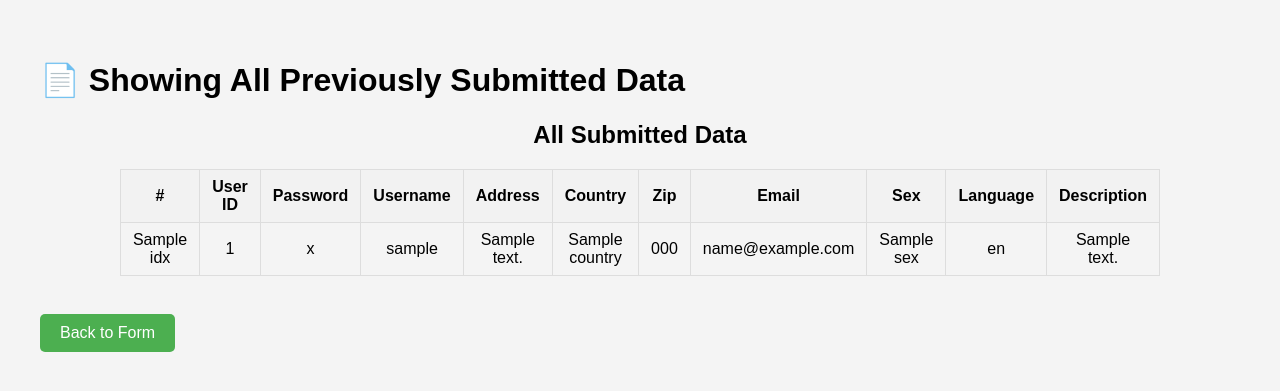
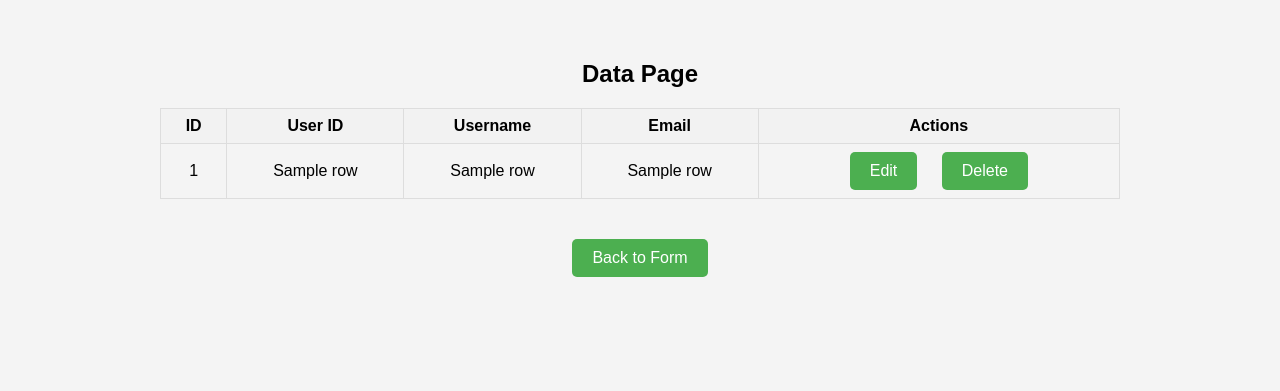
Before and after one commit to 9394113857/Project-1, a Flask app: template templates/thank_you.html in a window 1280 px wide. Shown: the top 391 px of the page. Run offline with Flask 3, Linux system fonts and the light colour scheme; the template is opened without the code that fills it: most values are stand-ins (such as "Sample title", 1, 10 or a date in 2020).

Commit message:
1. Implemented full CRUD operations for user data 2. Styled buttons and layout for cleaner UI 3. Enhanced table display and form alignment 4. Integrated action buttons with consistent design 5. Commit completed on: 2025-05-07 13:33:04

```diff
--- a/app.py
+++ b/app.py
@@ -1,15 +1,9 @@
 import os
 import logging
-from datetime import date
 from logging.handlers import RotatingFileHandler
 from flask import Flask, render_template, request, redirect, url_for
-from flask_sqlalchemy import SQLAlchemy
-
-# Flask setup
-app = Flask(__name__)
-app.config['SQLALCHEMY_DATABASE_URI'] = 'sqlite:///users.db'  # Database URI
-app.config['SQLALCHEMY_TRACK_MODIFICATIONS'] = False  # Disable modification tracking
-db = SQLAlchemy(app)  # Initialize the SQLAlchemy object for database interaction
+import sqlite3
+from datetime import date
 
 # Setup logger
 logs_dir = os.path.join(os.path.dirname(os.path.abspath(__file__)), 'logs')  # Directory for logs
@@ -25,72 +19,126 @@ logger.setLevel(logging.INFO)  # Set logging level to INFO
 logger.addHandler(log_handler)  # Add the rotating log handler to the logger
 
 # Clean up older logs except today's
-for filename in os.listdir(logs_dir):
-    if filename.endswith('.log'):
+for filename in os.listdir(logs_dir):  # Iterate through all files in the logs directory
+    if filename.endswith('.log'):  # Check if it's a log file
         filepath = os.path.join(logs_dir, filename)
         if filepath != log_file:  # Skip today's log file
             os.remove(filepath)  # Remove old log files
 
-# User model for the database
-class User(db.Model):
-    id = db.Column(db.Integer, primary_key=True)  # Auto-incrementing primary key
-    userid = db.Column(db.String(100))  # User ID
-    passid = db.Column(db.String(100))  # Password
-    username = db.Column(db.String(100))  # User's full name
-    address = db.Column(db.String(200))  # Address
-    country = db.Column(db.String(100))  # Country
-    zip = db.Column(db.String(20))  # Zip code
-    email = db.Column(db.String(100))  # Email address
-    sex = db.Column(db.String(10))  # Gender (Male/Female)
-    language = db.Column(db.String(100))  # Preferred language
-    desc = db.Column(db.Text)  # Description
+# Flask app setup
+app = Flask(__name__)
 
-# Route for the index page
-@app.route("/", methods=["GET", "POST"])
+# Create database and table
+conn = sqlite3.connect('users.db')
+c = conn.cursor()
+c.execute('''CREATE TABLE IF NOT EXISTS users (
+    id INTEGER PRIMARY KEY AUTOINCREMENT,
+    userid TEXT,
+    passid TEXT,
+    username TEXT,
+    address TEXT,
+    country TEXT,
+    zip TEXT,
+    email TEXT,
+    sex TEXT,
+    language TEXT,
+    desc TEXT
+)''')  # Create users table if it doesn't exist
+conn.commit()
+conn.close()
+
+@app.route('/', methods=['GET', 'POST'])
 def index():
-    if request.method == "POST":
+    if request.method == 'POST':  # When the form is submitted
         try:
-            # Get data from the form and create a new User object
-            new_user = User(
-                userid=request.form.get("userid"),
-                passid=request.form.get("passid"),
-                username=request.form.get("username"),
-                address=request.form.get("address"),
-                country=request.form.get("country"),
-                zip=request.form.get("zip"),
-                email=request.form.get("email"),
-                sex=request.form.get("sex"),
-                language=request.form.get("language"),
-                desc=request.form.get("desc")
+            # Collect data from the form
+            data = (
+                request.form['userid'],
+                request.form['passid'],
+                request.form['username'],
+                request.form['address'],
+                request.form['country'],
+                request.form['zip'],
+                request.form['email'],
+                request.form['sex'],
+                ', '.join(request.form.getlist('language')),  # Join selected languages into a string
+                request.form['desc']
             )
-            db.session.add(new_user)  # Add new user to the session
-            db.session.commit()  # Commit the session to save the data in the database
-            logger.info(f"New user submitted: {new_user.username} ({new_user.email})")  # Log the action
-            return redirect(url_for('thank_you', from_page='submit'))  # Redirect to the thank-you page
+            conn = sqlite3.connect('users.db')  # Connect to the database
+            c = conn.cursor()
+            c.execute('''INSERT INTO users (userid, passid, username, address, country, zip, email, sex, language, desc)
+                         VALUES (?, ?, ?, ?, ?, ?, ?, ?, ?, ?)''', data)  # Insert data into the database
+            conn.commit()
+            conn.close()
 
+            logger.info(f"New user submitted: {request.form['username']} ({request.form['email']})")  # Log new user submission
+            return redirect(url_for('thank_you', from_page='submit'))  # Redirect to thank you page
         except Exception as e:
-            db.session.rollback()  # Rollback in case of an error
-            logger.error(f"Error saving user data: {e}", exc_info=True)  # Log the error
-            return f"Error saving data: {e}"  # Return error message
+            logger.error(f"Error submitting user: {e}")  # Log error if something goes wrong
+            return "An error occurred. Please try again later."  # Return error message to user
+    return render_template('index.html')  # Render index.html when it's a GET request
 
-    # Check if there is any existing user data in the database
-    has_data = User.query.count() > 0
-    logger.info("Index page accessed. Existing data present: %s", has_data)  # Log page access and data status
-    return render_template("index.html", has_data=has_data)  # Render the index page
+@app.route('/thank_you')
+def thank_you():
+    from_page = request.args.get('from_page', '')  # Get the 'from_page' parameter to determine where we came from
+    try:
+        conn = sqlite3.connect('users.db')  # Connect to the database
+        c = conn.cursor()
+        c.execute('SELECT * FROM users')  # Fetch all user data from the database
+        data = c.fetchall()
+        conn.close()
+        logger.info("User list retrieved for thank you page")  # Log user list retrieval
+        return render_template('thank_you.html', data=data, from_page=from_page)  # Render thank_you.html with data
+    except Exception as e:
+        logger.error(f"Error retrieving users for thank you page: {e}")  # Log error if something goes wrong
+        return "An error occurred. Please try again later."  # Return error message to user
 
-# Route for the thank-you page
-@app.route("/thankyou")
-def thank_you():
-    from_page = request.args.get("from_page", "view")  # Get the source page for redirection
-    users = User.query.all()  # Get all user records from the database
-    users_with_index = [(idx + 1, user) for idx, user in enumerate(users)]  # Add an index to each user
-    logger.info("Thank You page accessed. Source: %s | Total records: %d", from_page, len(users))  # Log the page access
-    return render_template("thank_you.html", data=users_with_index, from_page=from_page)  # Render the thank-you page
+@app.route('/edit/<int:id>', methods=['GET', 'POST'])
+def edit(id):
+    conn = sqlite3.connect('users.db')  # Connect to the database
+    c = conn.cursor()
+    if request.method == 'POST':  # If the form is submitted
+        try:
+            # Collect data from the form for editing
+            data = (
+                request.form['userid'],
+                request.form['passid'],
+                request.form['username'],
+                request.form['address'],
+                request.form['country'],
+                request.form['zip'],
+                request.form['email'],
+                request.form['sex'],
+                ', '.join(request.form.getlist('language')),  # Join selected languages into a string
+                request.form['desc'],
+                id  # Include the user ID to update the correct record
+            )
+            c.execute('''UPDATE users SET userid=?, passid=?, username=?, address=?, country=?, zip=?, email=?, sex=?, language=?, desc=? WHERE id=?''', data)  # Update user in the database
+            conn.commit()
+            conn.close()
+            logger.info(f"User {id} updated: {request.form['username']}")  # Log the user update
+            return redirect(url_for('thank_you', from_page='view'))  # Redirect to the thank you page
+        except Exception as e:
+            logger.error(f"Error updating user {id}: {e}")  # Log error if something goes wrong
+            return "An error occurred. Please try again later."  # Return error message to user
+    c.execute('SELECT * FROM users WHERE id=?', (id,))  # Fetch user data by ID for editing
+    user = c.fetchone()
+    conn.close()
+    return render_template('edit.html', user=user)  # Render edit.html with the user's data
 
-# Run the application
-if __name__ == "__main__":
-    with app.app_context():
-        db.create_all()  # Create the database tables if they don't exist
-        logger.info("Database tables created.")  # Log the creation of tables
-    logger.info("Starting Flask application...")  # Log the start of the application
-    app.run(debug=True)  # Start the Flask application in debug mode
+@app.route('/delete/<int:id>')
+def delete(id):
+    try:
+        conn = sqlite3.connect('users.db')  # Connect to the database
+        c = conn.cursor()
+        c.execute('DELETE FROM users WHERE id=?', (id,))  # Delete the user with the given ID
+        conn.commit()
+        conn.close()
+        logger.info(f"User {id} deleted")  # Log user deletion
+        return redirect(url_for('thank_you', from_page='view'))  # Redirect to the thank you page
+    except Exception as e:
+        logger.error(f"Error deleting user {id}: {e}")  # Log error if something goes wrong
+        return "An error occurred. Please try again later."  # Return error message to user
+
+if __name__ == '__main__':
+    app.run(debug=True)  # Run the Flask app in debug mode
--- a/static/style.css
+++ b/static/style.css
@@ -43,23 +43,40 @@ input, textarea, select {
     border-radius: 4px; /* Rounded corners for inputs */
 }
 
-/* Style the submit button */
-button {
+/* Button and link button styles */
+button, .btn-back {
+    display: inline-block; /* Make the link behave like a block element */
     padding: 10px 20px; /* Add padding inside the button */
     font-size: 16px; /* Set font size */
     background-color: #4CAF50; /* Set background color */
     color: white; /* White text color */
+    text-decoration: none;  /* Remove underline for link */
     border: none; /* Remove border */
     border-radius: 5px; /* Rounded corners */
     cursor: pointer; /* Change cursor on hover */
+    text-align: center; /* Center the text inside the button */
+    margin-top: 20px; /* Add margin at the top */
 }
 
-/* Hover effect for the button */
-button:hover {
+/* Hover effect for buttons */
+button:hover, .btn-back:hover {
     background-color: #45a049; /* Darken button on hover */
 }
 
-/* Table styling for displaying data */
+/* Disabled link styling */
+.disabled-link {
+    background-color: #ccc; /* Set background color to gray */
+    pointer-events: none; /* Disable click events */
+    cursor: default; /* Change cursor to default */
+}
+
+/* Form button container */
+.form-buttons {
+    text-align: center; /* Center-align the buttons */
+    margin-top: 20px; /* Add margin above the buttons */
+}
+
+/* Style for table data (if applicable for existing data view) */
 table {
     width: 80%; /* Set table width */
     margin: 20px auto; /* Center the table */
@@ -70,7 +87,6 @@ table, th, td {
     border: 1px solid #ddd; /* Light border color */
 }
 
-/* Style for table headers and data cells */
 th, td {
     padding: 8px 12px; /* Add padding inside cells */
     text-align: center; /* Center-align the text */
@@ -80,39 +96,22 @@ th {
     background-color: #f2f2f2; /* Set background color for headers */
 }
 
-/* Disabled link styling */
-.disabled-link {
-    background-color: #ccc; /* Set background color to gray */
-    pointer-events: none; /* Disable click events */
-    cursor: default; /* Change cursor to default */
+/* Style for the action buttons (Edit & Delete) */
+.action-buttons a {
+    display: inline-block; /* Display buttons inline */
+    padding: 10px 20px; /* Add padding inside buttons */
+    margin: 0 10px; /* Add space between buttons */
+    font-size: 16px; /* Set font size */
+    background-color: #4CAF50; /* Green background for action buttons */
+    color: white; /* White text color */
+    text-decoration: none; /* Remove underline */
+    border: none; /* Remove borders */
+    border-radius: 5px; /* Rounded corners */
+    cursor: pointer; /* Pointer cursor on hover */
+    text-align: center; /* Center-align text */
 }
 
-/* Styled link that looks like a button */
-.btn-back {
-    display: inline-block; /* Make the link behave like a block element */
-    padding: 10px 20px; /* Add padding inside the link */
-    background-color: #4CAF50; /* Set background color */
-    color: white; /* White text color */
-    text-decoration: none; /* Remove underline from link */
-    border-radius: 5px; /* Rounded corners */
-    margin-top: 20px; /* Add margin at the top */
-    text-align: center; /* Center the text inside the button */
+/* Hover effect for action buttons */
+.action-buttons a:hover {
+    background-color: #45a049; /* Darker green on hover */
 }
-
-/* Hover effect for the styled link */
-.btn-back:hover {
-    background-color: #45a049; /* Darken button on hover */
-}
-
-/* Container for the form buttons */
-.form-buttons {
-    text-align: center; /* Center-align the buttons */
-    margin-top: 20px; /* Add margin above the buttons */
-}
-
-/* Style for buttons inside .form-buttons */
-.form-buttons button,
-.form-buttons .btn-back {
-    display: inline-block; /* Make buttons appear side-by-side */
-    margin: 0 10px; /* Add horizontal margin between buttons */
-}
--- a/templates/thank_you.html
+++ b/templates/thank_you.html
@@ -1,69 +1,39 @@
 <!DOCTYPE html>
 <html lang="en">
 <head>
-    <!-- Define character encoding -->
     <meta charset="UTF-8">
-    <title>Thank You</title>
-
-    <!-- Link to external CSS file -->
+    <title>Thank You / Data</title>
     <link rel="stylesheet" href="{{ url_for('static', filename='style.css') }}">
 </head>
 <body>
+    <h2>Data Page</h2>
 
-    <!-- Conditional message based on page navigation -->
-    {% if from_page == 'submit' %}
-        <!-- Display thank you message if the page is reached after form submission -->
-        <h1>✅ Thank You! Your form was successfully submitted.</h1>
-    {% else %}
-        <!-- Display message showing previously submitted data -->
-        <h1>📄 Showing All Previously Submitted Data</h1>
-    {% endif %}
-
-    <!-- Heading for the table displaying submitted data -->
-    <h2>All Submitted Data</h2>
-
-    <!-- Table to display all the submitted data -->
-    <table border="1" cellpadding="5">
-        <thead>
-            <tr>
-                <!-- Column headers for the data -->
-                <th>#</th>
-                <th>User ID</th>
-                <th>Password</th>
-                <th>Username</th>
-                <th>Address</th>
-                <th>Country</th>
-                <th>Zip</th>
-                <th>Email</th>
-                <th>Sex</th>
-                <th>Language</th>
-                <th>Description</th>
-            </tr>
-        </thead>
-        <tbody>
-            <!-- Loop through all submitted data -->
-            {% for idx, entry in data %}
-                <tr>
-                    <!-- Display individual data in table rows -->
-                    <td>{{ idx }}</td>
-                    <td>{{ entry.userid }}</td>
-                    <td>{{ entry.passid }}</td>
-                    <td>{{ entry.username }}</td>
-                    <td>{{ entry.address }}</td>
-                    <td>{{ entry.country }}</td>
-                    <td>{{ entry.zip }}</td>
-                    <td>{{ entry.email }}</td>
-                    <td>{{ entry.sex }}</td>
-                    <td>{{ entry.language }}</td>
-                    <td>{{ entry.desc }}</td>
-                </tr>
-            {% endfor %}
-        </tbody>
+    <!-- Table displaying data -->
+    <table>
+        <tr>
+            <th>ID</th><th>User ID</th><th>Username</th><th>Email</th><th>Actions</th>
+        </tr>
+        {% for row in data %}
+        <tr>
+            <td>{{ row[0] }}</td>
+            <td>{{ row[1] }}</td>
+            <td>{{ row[3] }}</td>
+            <td>{{ row[7] }}</td>
+            <td>
+                <div class="action-buttons">
+                    <!-- Edit Button -->
+                    <a href="{{ url_for('edit', id=row[0]) }}" class="btn-action">Edit</a>
+                    <!-- Delete Button -->
+                    <a href="{{ url_for('delete', id=row[0]) }}" class="btn-action" onclick="return confirm('Are you sure you want to delete?')">Delete</a>
+                </div>
+            </td>
+        </tr>
+        {% endfor %}
     </table>
 
-    <!-- Button to go back to the form page -->
-    <br>
-    <a href="/"><button>Back to Form</button></a>
-
+    <!-- Back to Form Button -->
+    <div class="top-button-container">
+        <a href="{{ url_for('index') }}" class="btn-back">Back to Form</a>
+    </div>
 </body>
 </html>
```
Also changed, not shown: templates/edit.html (added, +71 -0 lines), templates/index.html (line endings or trailing spaces).
